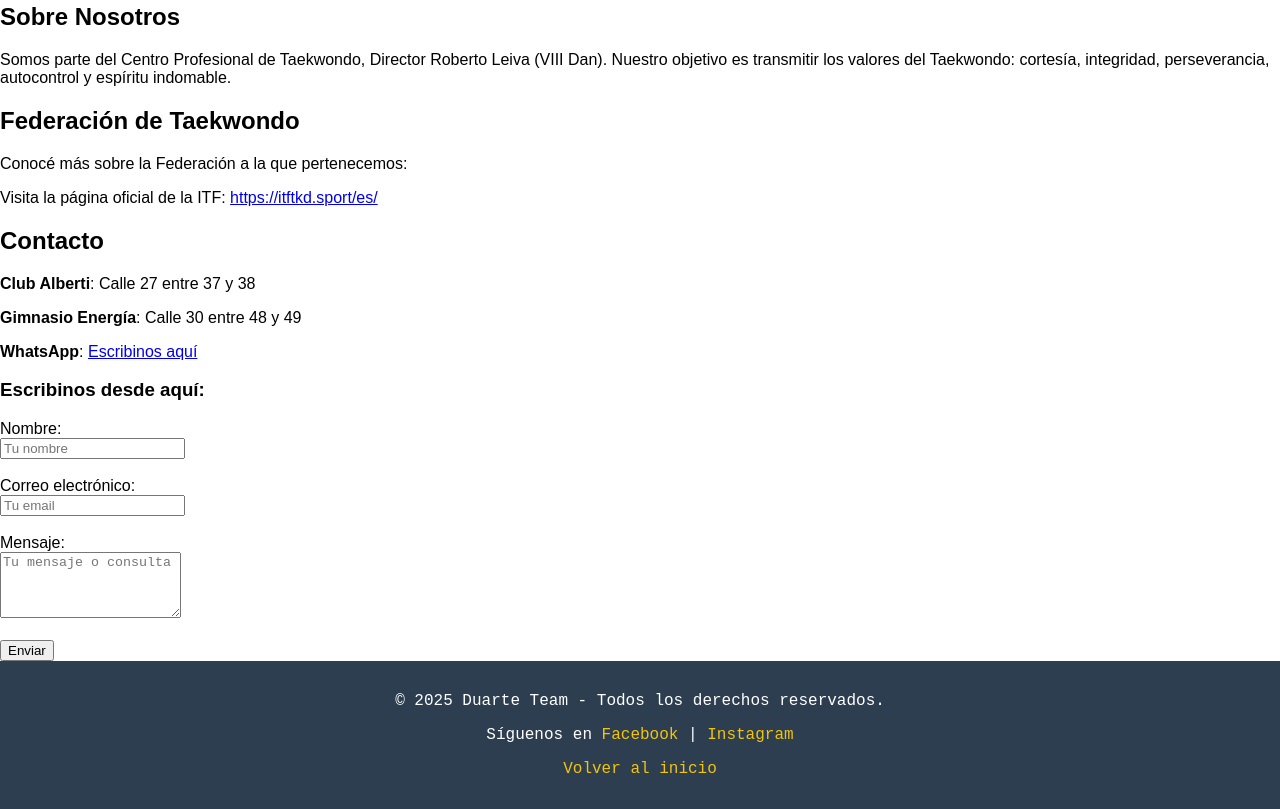
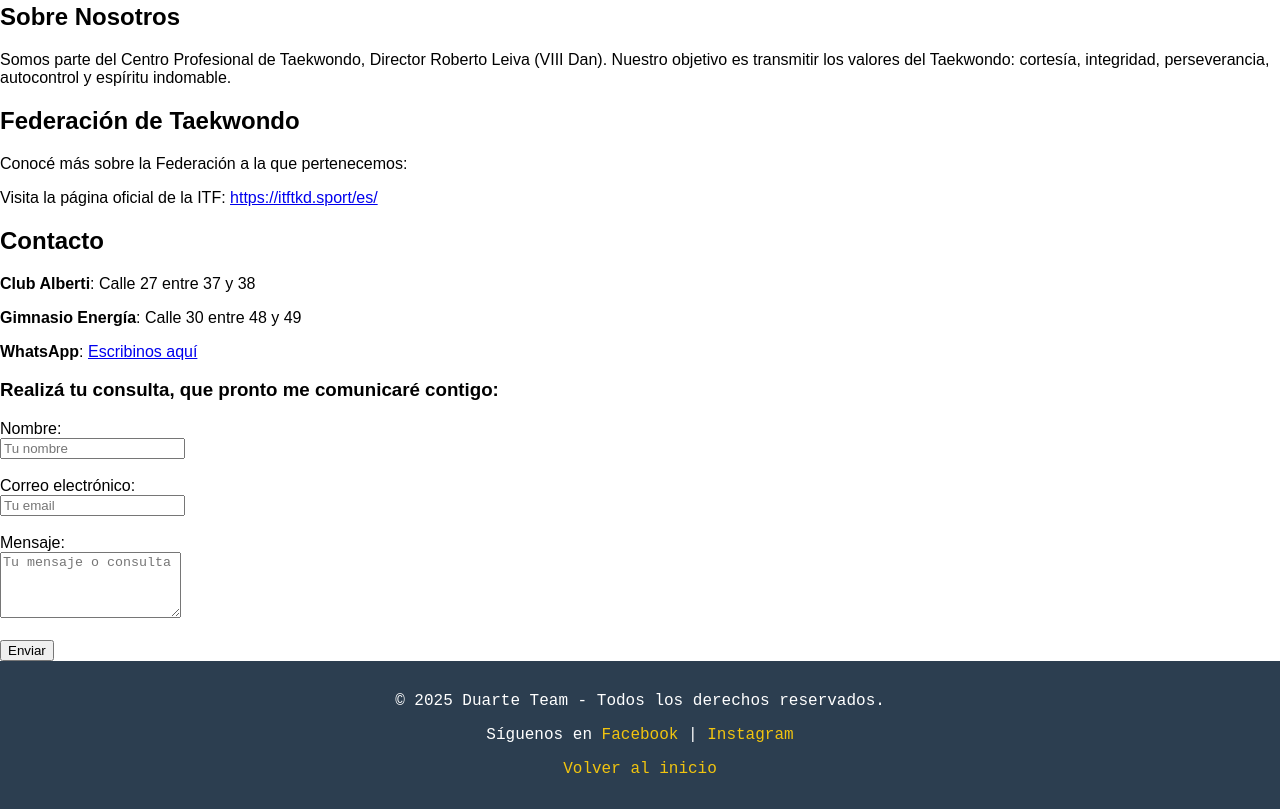
Before and after one commit to gitdarweb/taekwondo_webside, a plain HTML site: page index.html in a window 1280 px wide. Shown: the part 1243-2052 px from the top of the page. Drawn offline with Linux system fonts and the light colour scheme.

Commit message:
Actualización del sitio

```diff
--- a/index.html
+++ b/index.html
@@ -73,7 +73,7 @@
         <p> <strong>WhatsApp</strong>: <a href="https://wa.me/" target="_blank" rel="noopener noreferrer">Escribinos
                 aquí</a></p>
 
-        <h3>Escribinos desde aquí:</h3>
+        <h3>Realizá tu consulta, que pronto me comunicaré contigo:</h3>
         <form action="https://formspree.io/f/xjkypbea" method="POST">
             <label for="nombre">Nombre:</label><br>
             <input type="text" id="nombre" name="nombre" placeholder="Tu nombre" required><br><br>
```
Also changed, not shown: 1 other file.
